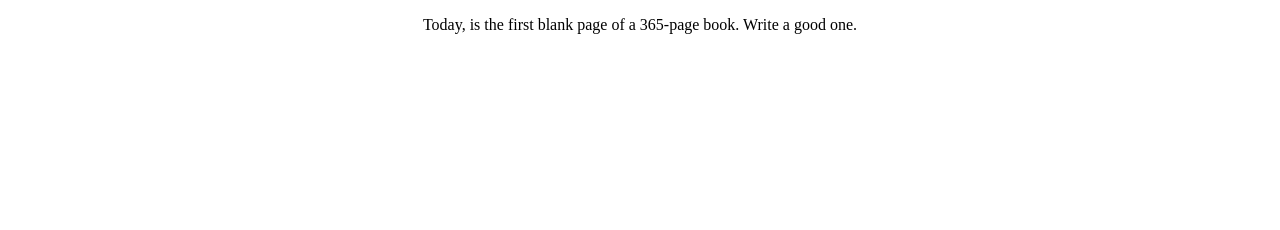
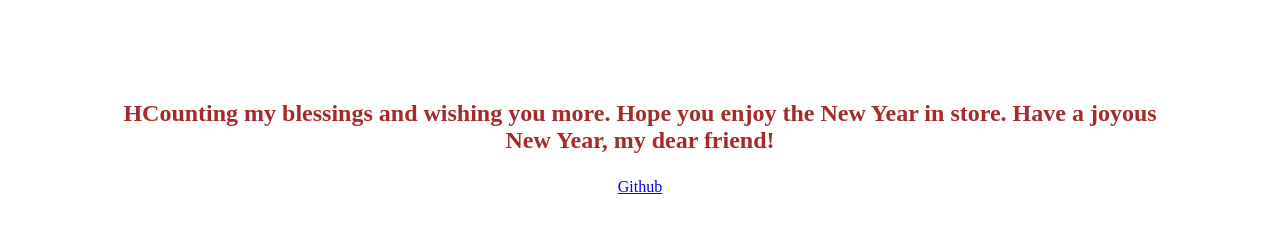
Before and after one commit to AbhishekCode/random_new_year_wish, a plain HTML site: page index.html in a window 1280 px wide. Drawn offline with nearby package versions, Linux system fonts and the light colour scheme.

Commit message:
Merge remote-tracking branch 'origin/master'

```diff
--- a/index.html
+++ b/index.html
@@ -1,22 +1,32 @@
 <!DOCTYPE html>
 <html>
     <head>
+    <title>Random Wish</title>
+     <script src="main.js"></script>
+    <meta name="viewport" content="width=device-width, initial-scale=1.0, maximum-scale=1.0, target-densitydpi=medium-dpi, user-scalable=0" />
 
-     <script src="main.js"></script>
-    </head>
+
+ <style>
+       p {
+        margin-top: 100px;
+        margin-left: 100px;
+        margin-right: 100px;
+        color:brown;
+       }
+    </style>
+  <script src="//code.jquery.com/jquery-1.11.3.min.js"></script>
+
+
+</head>
 
 
 <body onload="getMessage()">
-
+ <h2>
 <p id="demo" align="center"></p>
-
-<!--
-<script>
-var cars = ["Saab", "Volvo", "BMW"];
-document.getElementById("demo").innerHTML = cars[0];
-</script>
--->
-
+     </h2>
+<center>
+    <a href="https://github.com/AbhishekCode/random_new_year_wish">Github</a>
+</center>
 </body>
    <script src="main.js"></script>
 </html>
--- a/main.js
+++ b/main.js
@@ -1,6 +1,11 @@
 var msgs = [
     "Many years have passed with big resolutions & regrets. Let this be the year you make a difference to your life & lifes around you #Happy2016",
     "Happy New year, have a blast",
+    "Ten, nine, eight, seven, six, five, four, three, two, one, yippee! It’s a New Year! Happy New Year, my beloved friend.",
+    "May your hair, your teeth, your face-lift, your abs and your stocks not fall, and may your blood pressure, your triglycerides, your cholesterol, your white blood count and your mortgage interest never rise.",
+    "Many people await New Year’s Day to make a new start to their old habits. I wish you otherwise. Happy New Year.",
+    "HCounting my blessings and wishing you more. Hope you enjoy the New Year in store. Have a joyous New Year, my dear friend!",
+    "Out with the old, in with the new: may you be happy the whole year through. Happy New Year!",
     "Happy new year to all you lovely people.",
     "Today, is the first blank page of a 365-page book. Write a good one.",
     "HAPPY NEW YEAR! MAKE SURE TO SPREAD POSITIVITY AND MAKE THIS YEAR A GOOD ONE! #HappyNewYear",
@@ -15,10 +20,25 @@ var msgs = [
 
 function getMessage () {
     var index = getRandomInt(0 , this.msgs.length-1);
-   document.getElementById("demo").innerHTML = msgs[3];
-
+   document.getElementById("demo").innerHTML = msgs[index];
+     stWidget.addEntry({
+                 "service":"sharethis",
+                 "element":document.getElementById('button_1'),
+                 "url":"http://sharethis.com",
+                 "title":"sharethis",
+                 "type":"large",
+                 "text":"ShareThis" ,
+                 "image":"http://www.softicons.com/download/internet-icons/social-superheros-icons-by-iconshock/png/256/sharethis_hulk.png",
+                 "summary":"this is description1"
+         });
 }
 
 function getRandomInt(min, max) {
     return Math.floor(Math.random() * (max - min + 1)) + min;
 }
+
+function copyText () {
+      var holdtext =  document.getElementById("demo").innerText;
+      Copied = holdtext.createTextRange();
+      Copied.execCommand("Copy");
+}
```
